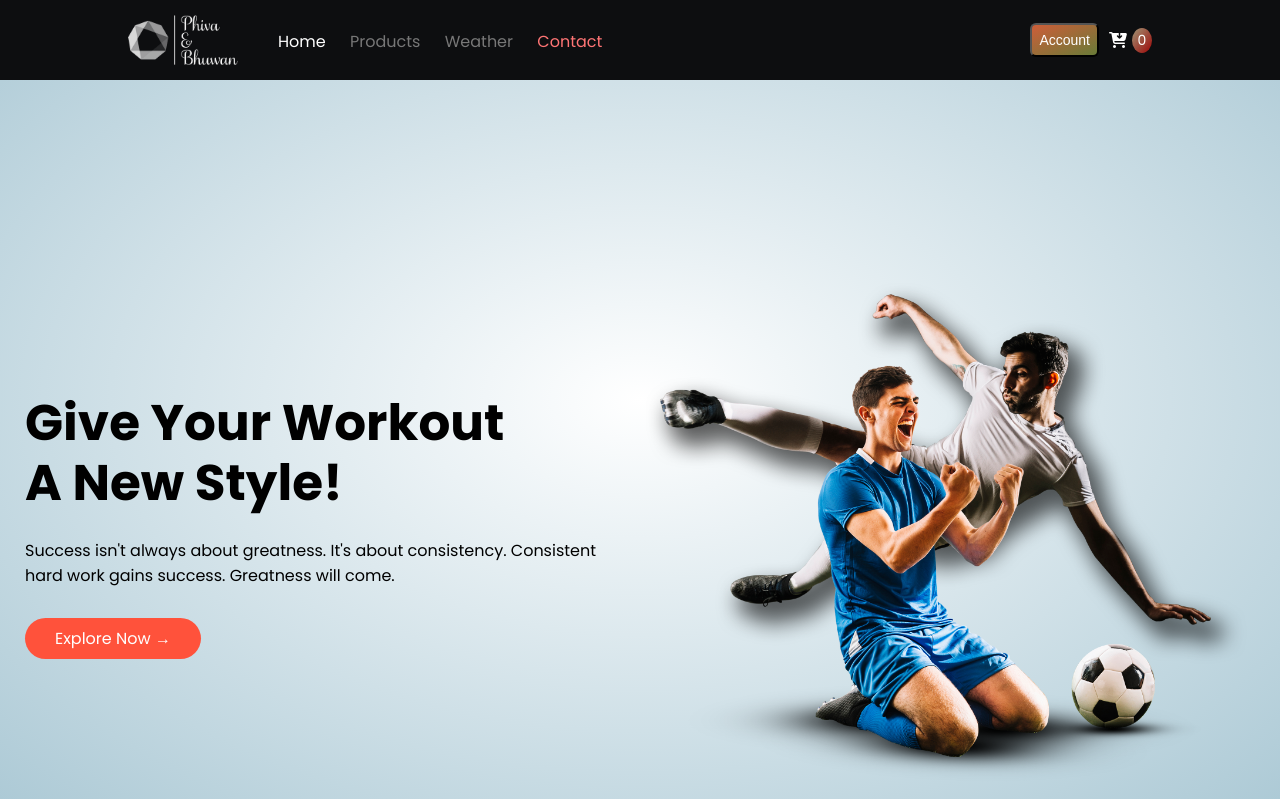
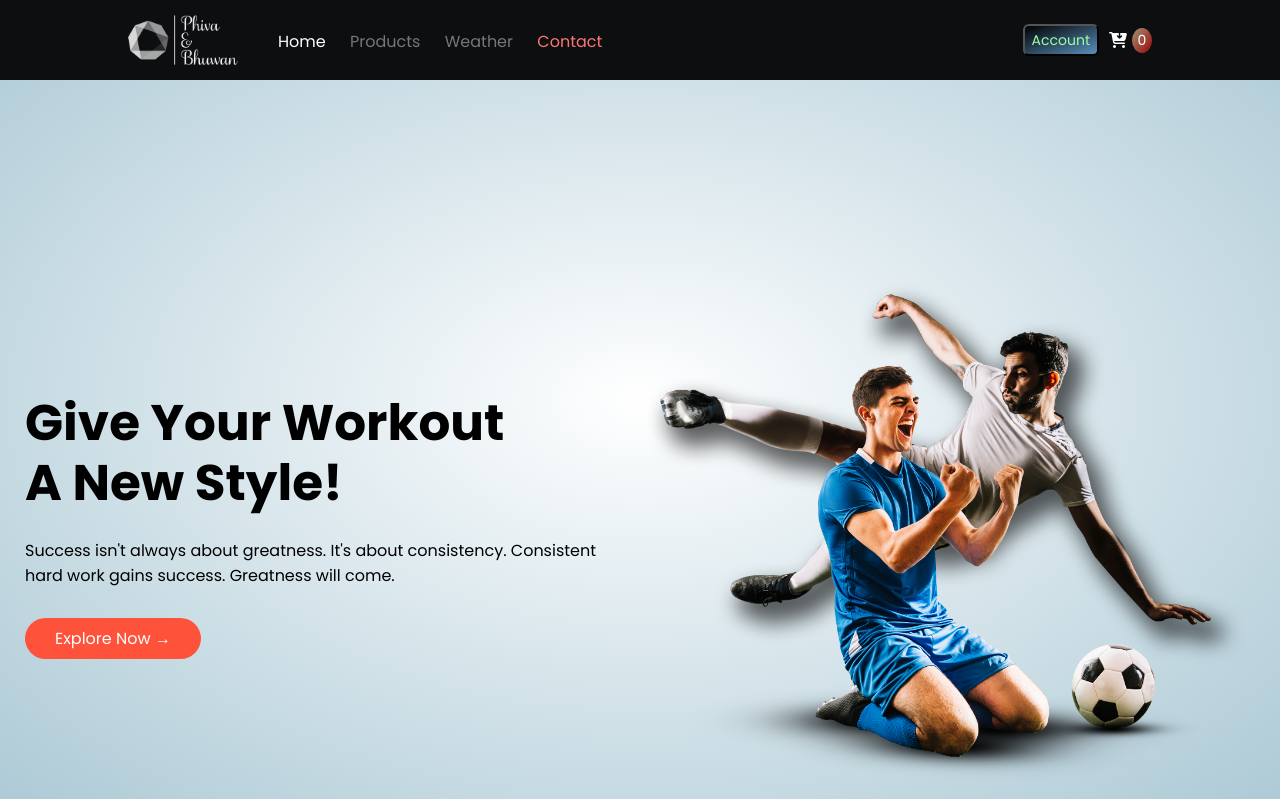
Before and after one commit to PhiVaLo/final_project2, a Django app: page / in a window 1280 px wide. Shown: the top 799 px of the page. Run offline with Django 3.2, Linux system fonts and the light colour scheme; data that the repository does not hold is empty; some libraries are stand-ins or nearby versions.

Commit message:
New Layout changes - 6

```diff
--- a/online_store/static/css/styles_new.css
+++ b/online_store/static/css/styles_new.css
@@ -220,10 +220,12 @@ p {
     display: inline-block;
     padding: 7px;
     border-radius: 6px;
-    background: linear-gradient(to bottom right, rgba(226, 102, 61, 0.9), rgba(166, 196, 82, 0.6));
-    color: white;
+    background: linear-gradient(to bottom right, rgb(0, 0, 0), rgba(118, 193, 255, 0.727));
     font-size: 14px;
     margin-right: 5px;
+
+    line-height: 1;
+    font-family: 'Poppins', sans-serif;
 }
 
 .btn-3 {
@@ -236,9 +238,8 @@ p {
     border-top-right-radius: 15px;
     border-bottom-left-radius: 15px;
     /* border-bottom-right-radius: 15px; */
+
     background: linear-gradient(to bottom right, rgb(0, 0, 0), rgba(118, 193, 255, 0.727));
-    color: #9dff9d;
-    ;
     font-size: 14px;
 }
 
--- a/online_store/store/templates/store/base.html
+++ b/online_store/store/templates/store/base.html
@@ -140,10 +140,10 @@
                 </ul>
                 {% else %}
                 <ul class="navbar-nav">
-                    <button class="btn-2 navbar-dropdown">Account</button>
+                    <button class="btn-2 navbar-dropdown green">Account</button>
                     <li>
                         <div class="profile-dropdown hidden" id="profile-dropdown">
-                            <a href="{% url 'login' %}?next={{ request.path }}"><i class="fas fa-sign-in-alt"></i>Login</a>
+                            <a href="{% url 'login' %}?next={{ request.path }}"><i class="fas fa-sign-in-alt"></i> Login</a>
                             <a href="{% url 'register' %}"><i class="fas fa-user-plus"></i> Sign Up</a>
                             <hr class="line">
                             <a href="{% url 'store' %}"><i class="fas fa-cart-arrow-down"></i> Store </a>
```
